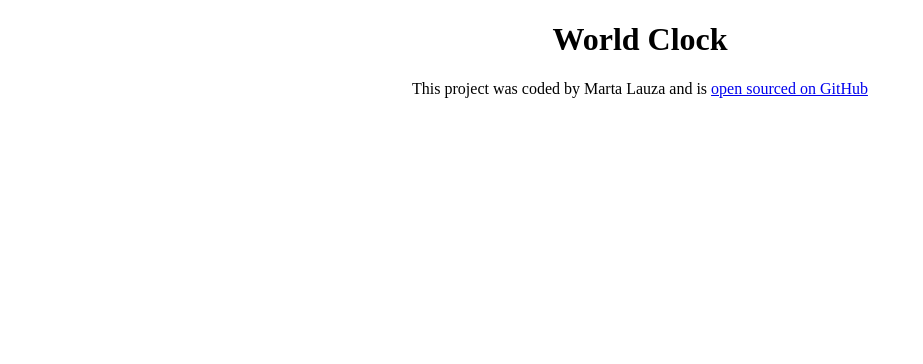
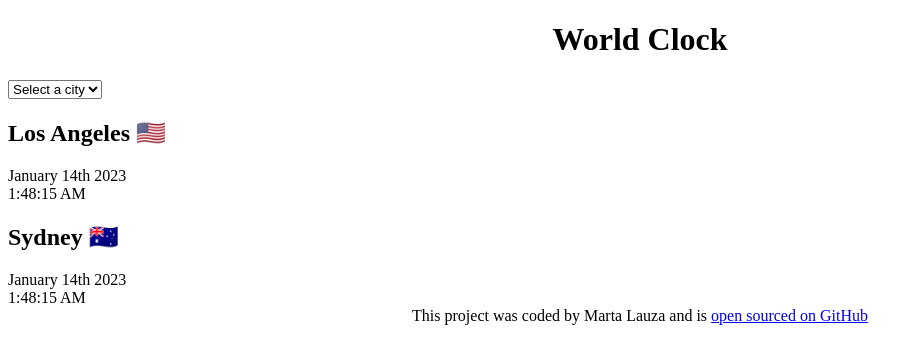
Before and after one commit to martalauza/world-clock, a plain HTML site: page index.html in a window 1280 px wide. Shown: the whole page, without its empty margins (0-923 px from the left). Drawn offline with Linux system fonts and the light colour scheme.

Commit message:
Added the basic HTML

```diff
--- a/index.html
+++ b/index.html
@@ -9,7 +9,27 @@
     <title>World Clock - Marta Lauza</title>
   </head>
   <body>
-    <h1>World Clock</h1>
+    <div class="container">
+      <h1>World Clock</h1>
+
+      <select>
+        <option value="">Select a city</option>
+        <option value="">London</option>
+        <option value="">New York</option>
+        <option value="">Auckland</option>
+      </select>
+
+      <div class="city">
+        <h2>Los Angeles 🇺🇸</h2>
+        <div class="date">January 14th 2023</div>
+        <div class="time">1:48:15 AM</div>
+      </div>
+      <div class="city">
+        <h2>Sydney 🇦🇺</h2>
+        <div class="date">January 14th 2023</div>
+        <div class="time">1:48:15 AM</div>
+      </div>
+    </div>
     <footer>
       This project was coded by Marta Lauza and is
       <a href="https://github.com/martalauza/world-clock" target="_blank"
```
